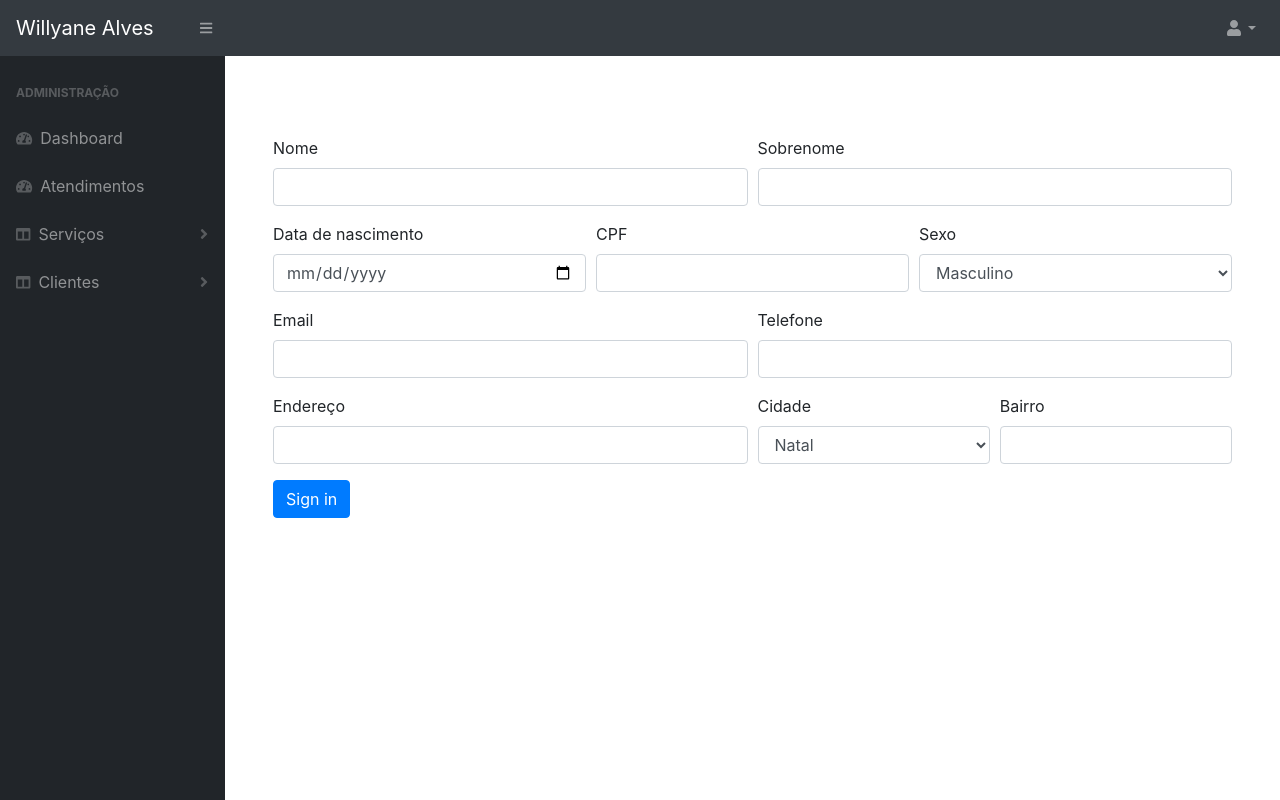
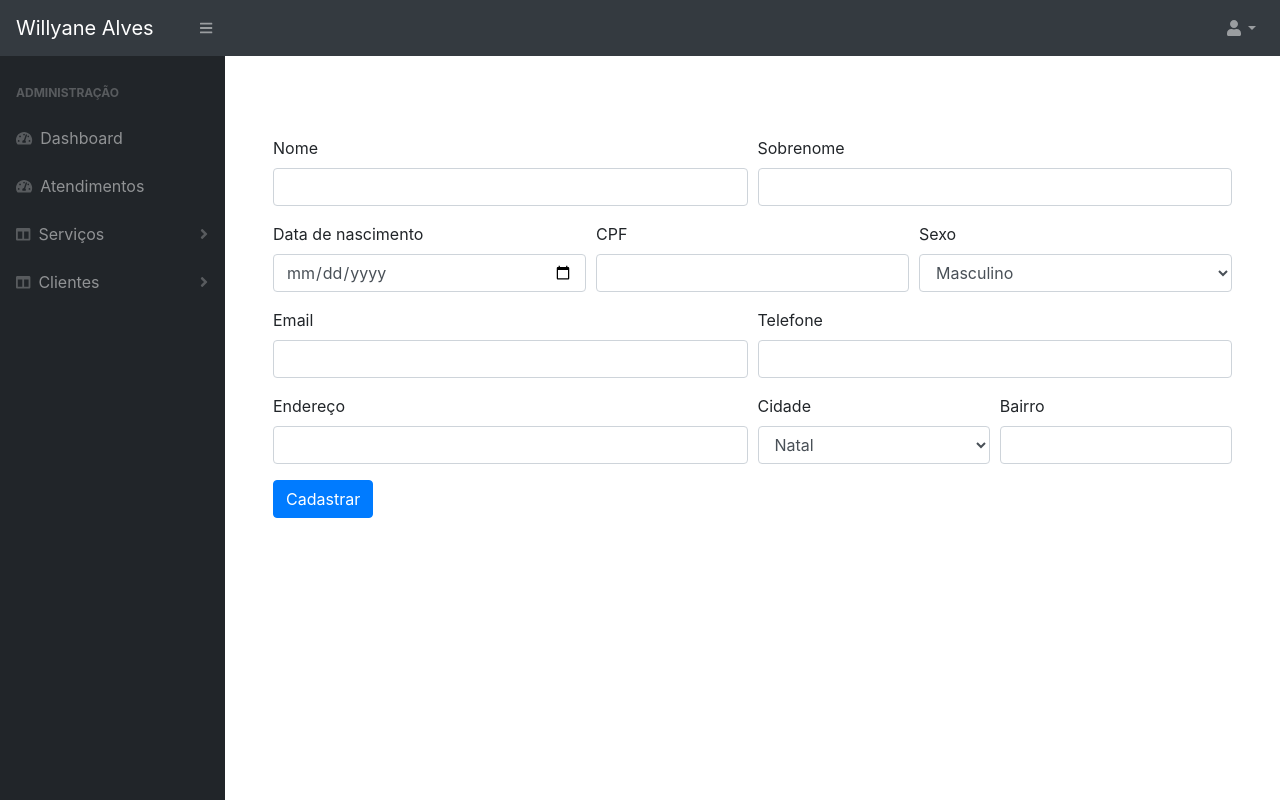
Before and after one commit to jocsakesley/willyane-alves, a Django app: page /customers/ in a window 1280 px wide. Run offline with Django 3.2, Linux system fonts and the light colour scheme; parts of the project's set-up code (start-up, migrations or seed data) failed here and were passed over; some libraries are stand-ins or nearby versions.

Commit message:
modifying button name in register_customer.html

```diff
--- a/willyanealves/customers/templates/customers/register_customer.html
+++ b/willyanealves/customers/templates/customers/register_customer.html
@@ -68,7 +68,7 @@
                                 </div>
                               </div>
 
-                              <button type="submit" class="btn btn-primary">Sign in</button>
+                              <button type="submit" class="btn btn-primary">Cadastrar</button>
                             </form>
                         </div>
                     </div>
```
